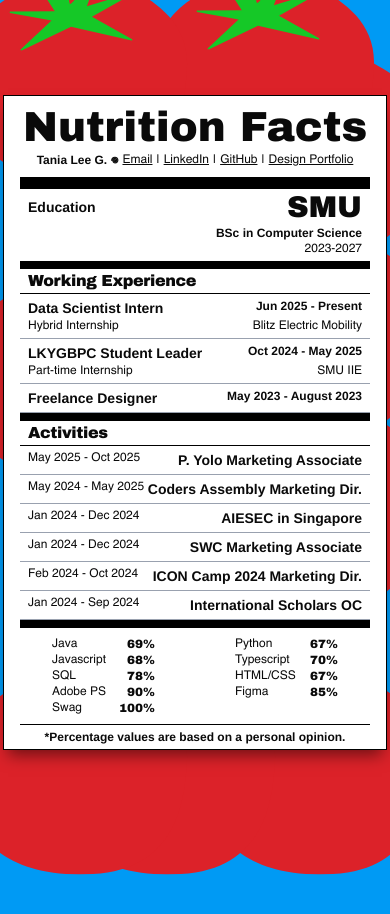
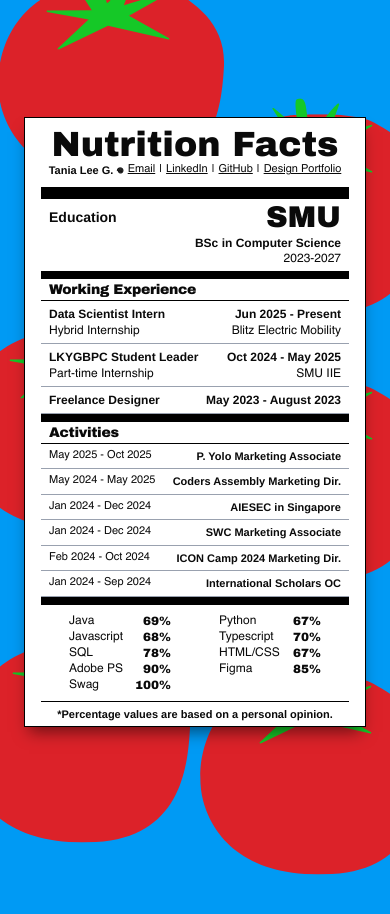
Before and after one commit to tanialee21/tomatofolio, a Next.js app: page / in a window 390 px wide. Shown: the top 914 px of the page. Built offline with nearby package versions, Linux system fonts and the light colour scheme.

Commit message:
feat: mobile responsive fix

```diff
--- a/src/app/page.tsx
+++ b/src/app/page.tsx
@@ -79,13 +79,13 @@ export default function Home() {
           }}
         />
 
-        <div className="absolute inset-0 pointer-events-none">
+        <div className="absolute inset-0">
           {showBigTomato && (
             <>
               <Sticker
                 src="/stickers/lkygbpc2.svg"
                 left="20%"
-                top="45%"
+                top="46%"
                 rotate={6}
                 content={nutritionalFacts.stickers[0].content}
                 href={nutritionalFacts.stickers[0].link}
@@ -100,7 +100,7 @@ export default function Home() {
               />
               <Sticker
                 src="/stickers/signify.svg"
-                left="64%"
+                left="65%"
                 top="50%"
                 rotate={-6}
                 content={nutritionalFacts.stickers[4].content}
@@ -108,7 +108,7 @@ export default function Home() {
               />
               <Sticker
                 src="/stickers/iconcamp.svg"
-                left="44%"
+                left="42%"
                 top="43%"
                 rotate={-5}
                 size={110}
@@ -117,7 +117,7 @@ export default function Home() {
               <Sticker
                 src="/stickers/blitz.svg"
                 left="50%"
-                top="68%"
+                top="67%"
                 rotate={5}
                 content={nutritionalFacts.stickers[1].content}
                 href={nutritionalFacts.stickers[1].link}
@@ -130,7 +130,7 @@ export default function Home() {
       {/* Card */}
       <div
         ref={cardRef}
-        className="flex items-center justify-center min-h-screen pt-8 pb-8 relative z-20"
+        className="flex items-center justify-center min-h-screen pt-8 pb-8 relative z-20 px-6 sm:px-0"
         style={{ backgroundColor: "transparent" }}
       >
         <div
@@ -140,13 +140,13 @@ export default function Home() {
           {/* Title */}
           <div className="border-b-12 border-black pb-1 -mt-4">
             <h1
-              className="text-[42px] text-center font-header"
+              className="text-[35px] sm:text-[35px] md:text-[42px] text-center font-header"
               style={{ fontFamily: "ArchivoBlack, sans-serif" }}
             >
               {nutritionalFacts.title}
             </h1>
 
-            <div className="text-[12px] text-center -mt-2 mb-1 flex justify-center gap-1">
+            <div className="text-[11px] sm:text-[11px] md:text-[12px] text-center -mt-2 mb-1 flex justify-center gap-1">
               <span className="font-semibold">
                 {nutritionalFacts.description}
               </span>
@@ -216,9 +216,9 @@ export default function Home() {
             </div>
           </div>
 
-          {/* Work */}
+          {/* Work experience*/}
           <div
-            className="border-b border-black px-2 text-[16px] tracking-tight"
+            className="border-b border-black px-2 text-[14px] sm:text-[14px] md:text-[16px] tracking-tight"
             style={{ fontFamily: "ArchivoBlack, sans-serif" }}
           >
             Working Experience
@@ -229,8 +229,8 @@ export default function Home() {
               (nutrient: Section, index: number) => (
                 <div key={index} className="border-b border-gray-400 px-2 py-1">
                   <div className="flex justify-between">
-                    <span className="text-sm font-black">{nutrient.label}</span>
-                    <span className="text-xs font-bold">{nutrient.date}</span>
+                    <span className="text-[12px] sm:text-[12px] md:text-sm font-black">{nutrient.label}</span>
+                    <span className="text-[12px] sm:text-[12px] md:text-xs font-bold">{nutrient.date}</span>
                   </div>
 
                   <div className="flex justify-between items-start">
@@ -244,7 +244,7 @@ export default function Home() {
 
           {/* Activities */}
           <div
-            className="border-b border-black px-2 text-[16px] tracking-tight"
+            className="border-b border-black px-2 text-[14px] sm:text-[14px] md:text-[16px] tracking-tight"
             style={{ fontFamily: "ArchivoBlack, sans-serif" }}
           >
             Activities
@@ -255,11 +255,9 @@ export default function Home() {
               (nutrient: Section, index: number) => (
                 <div key={index} className="border-b border-gray-400 px-2 py-1">
                   <div className="flex justify-between">
-                    <span className="text-xs">{nutrient.date}</span>
-                    <span className="text-sm font-bold">{nutrient.label}</span>
+                    <span className="text-[11px] sm:text-[11px] md:text-xs">{nutrient.date}</span>
+                    <span className="text-[11px] sm:text-[11px] md:text-sm font-bold">{nutrient.label}</span>
                   </div>
-
-                  <div className="text-xs text-right">{nutrient.content}</div>
                 </div>
               )
             )}
@@ -267,7 +265,7 @@ export default function Home() {
 
           {/* Skills */}
           <div className="px-2 py-2">
-            <div className="grid grid-cols-2 gap-x-12 px-2">
+            <div className="grid grid-cols-2 gap-x-4 sm:gap-x-12 px-1 sm:px-2">
               {nutritionalFacts.skills.map((vitamin: Skill, index: number) => (
                 <div key={index} className="text-xs flex justify-between px-4">
                   <span>{vitamin.label}</span>
@@ -281,7 +279,7 @@ export default function Home() {
 
           {/* Footer */}
           <div className="border-t border-black px-2 py-1 -mb-4">
-            <p className="text-xs text-center font-semibold">
+            <p className="text-[11px] sm:text-[11px] md:text-xs text-center font-semibold">
               {nutritionalFacts.disclaimer}
             </p>
           </div>
--- a/src/components/sticker.tsx
+++ b/src/components/sticker.tsx
@@ -32,12 +32,17 @@ export default function Sticker({
         will-change-transform
         hover:[rotate:8deg]
         hover:[scale:1.06]
+
+        w-[90px]
+        sm:w-[100px]
+        md:w-[120px]
+        lg:w-[140px]
       "
       style={{
-        width:
-          typeof size === "number"
-            ? `${size}px`
-            : size || "clamp(120px, 12vw, 200px)",
+        // width:
+        //   typeof size === "number"
+        //     ? `${size}px`
+        //     : size || "clamp(120px, 12vw, 200px)",
         transform: `rotate(${rotate}deg)`,
       }}
     />
--- a/src/components/tomatoField.tsx
+++ b/src/components/tomatoField.tsx
@@ -4,7 +4,12 @@ import { useEffect } from "react";
 
 export default function TomatoField() {
   useEffect(() => {
-    const NUM = 10;
+    const NUM =
+      window.innerWidth < 640 // mobile
+        ? 6
+        : window.innerWidth < 1024
+        ? 10
+        : 10;
     const SIZE = 350;
     const SEP_FORCE = 0.04;
     const tomatoes: any[] = [];
```
